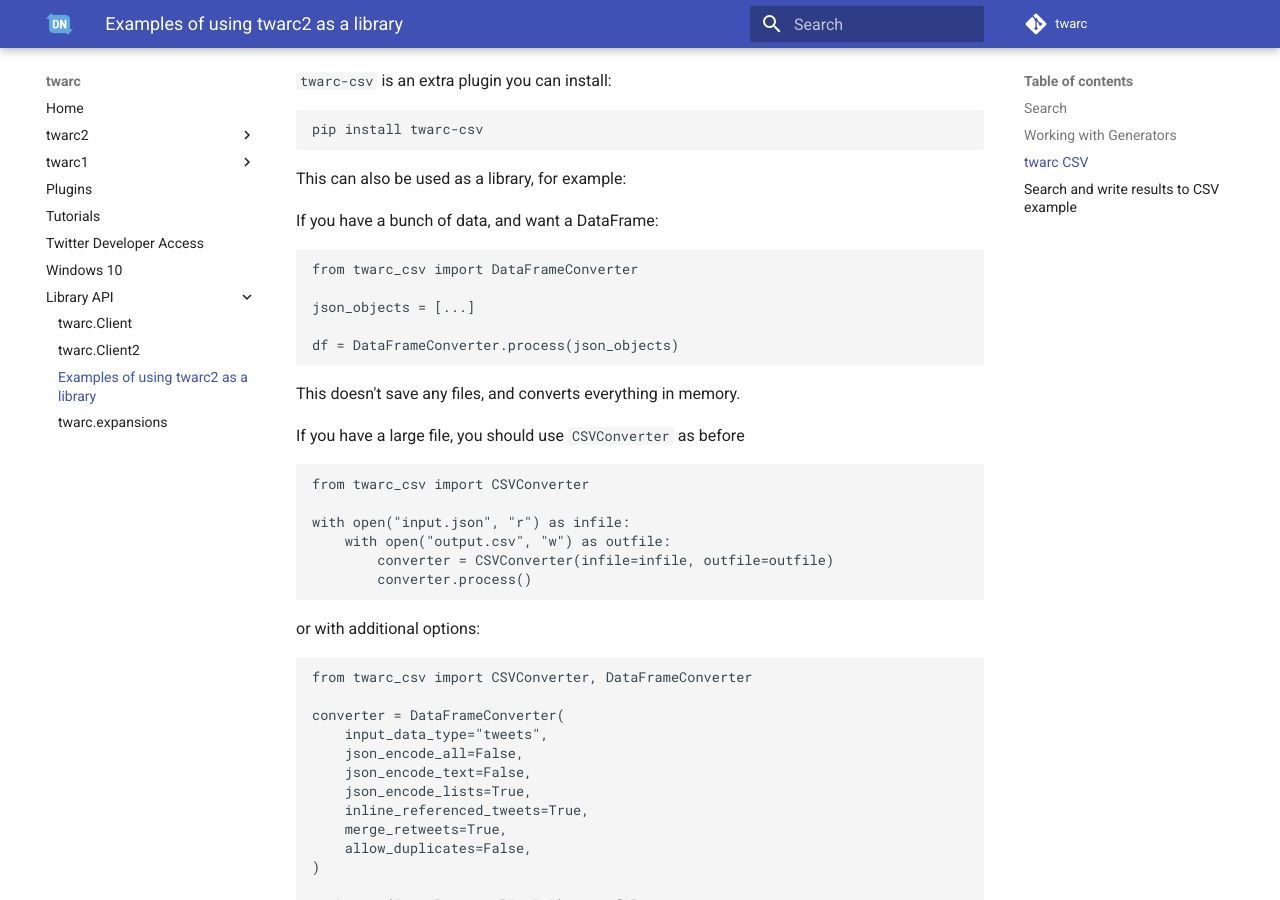
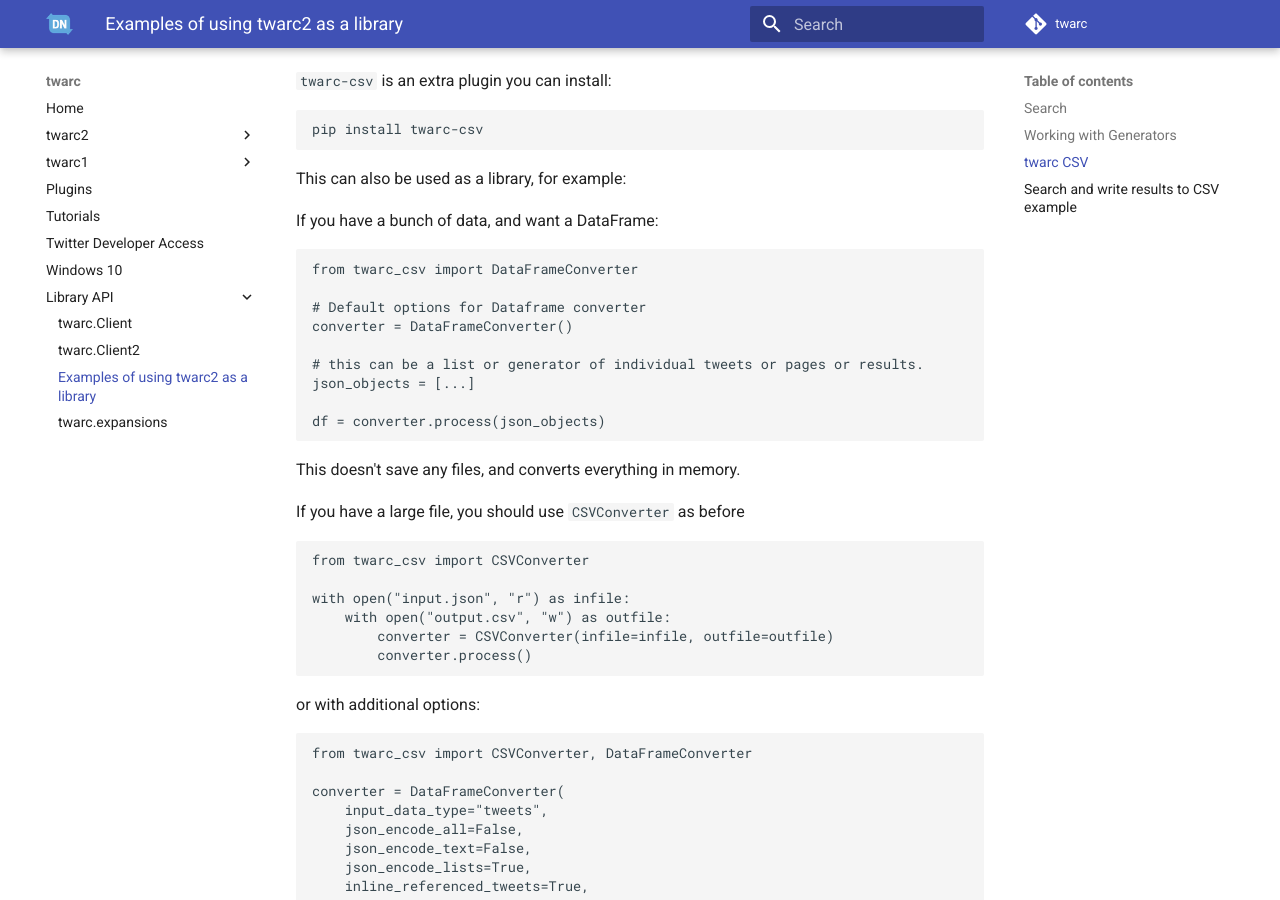
Before and after one commit to DocNow/twarc, an MkDocs documentation site: the page built from docs/api/library.md, in a window 1280 px wide and 900 px high, scrolled down 1542 px. Built offline with MkDocs 1.6.1 and Material for MkDocs 9.7.7, drawn with Linux system fonts in a browser that asks for light colours; comment, search, counter and statistics services are not loaded.

Commit message:
fix twarc-csv library example

````diff
--- a/docs/api/library.md
+++ b/docs/api/library.md
@@ -77,9 +77,13 @@
 ```
 from twarc_csv import DataFrameConverter
 
+# Default options for Dataframe converter
+converter = DataFrameConverter()
+
+# this can be a list or generator of individual tweets or pages or results.
 json_objects = [...]
 
-df = DataFrameConverter.process(json_objects)
+df = converter.process(json_objects)
 ```
 
 This doesn't save any files, and converts everything in memory.
````
